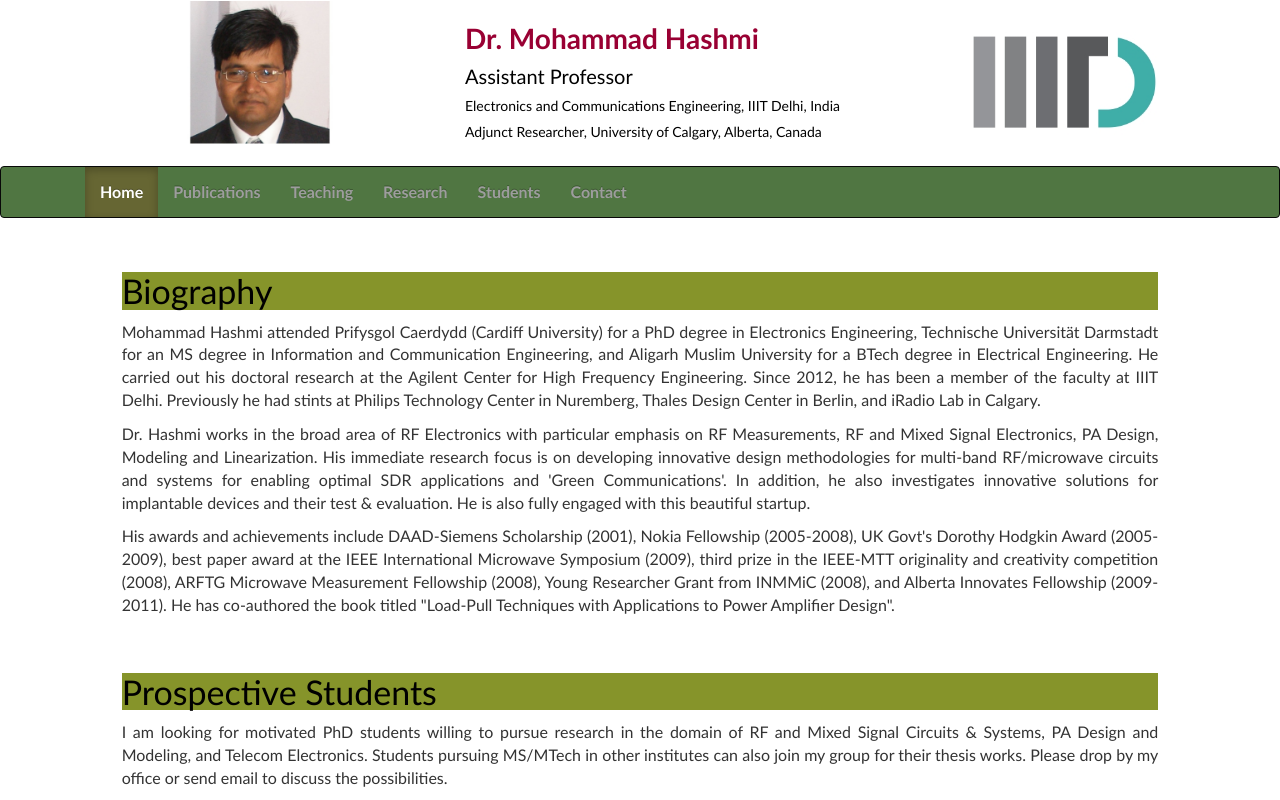
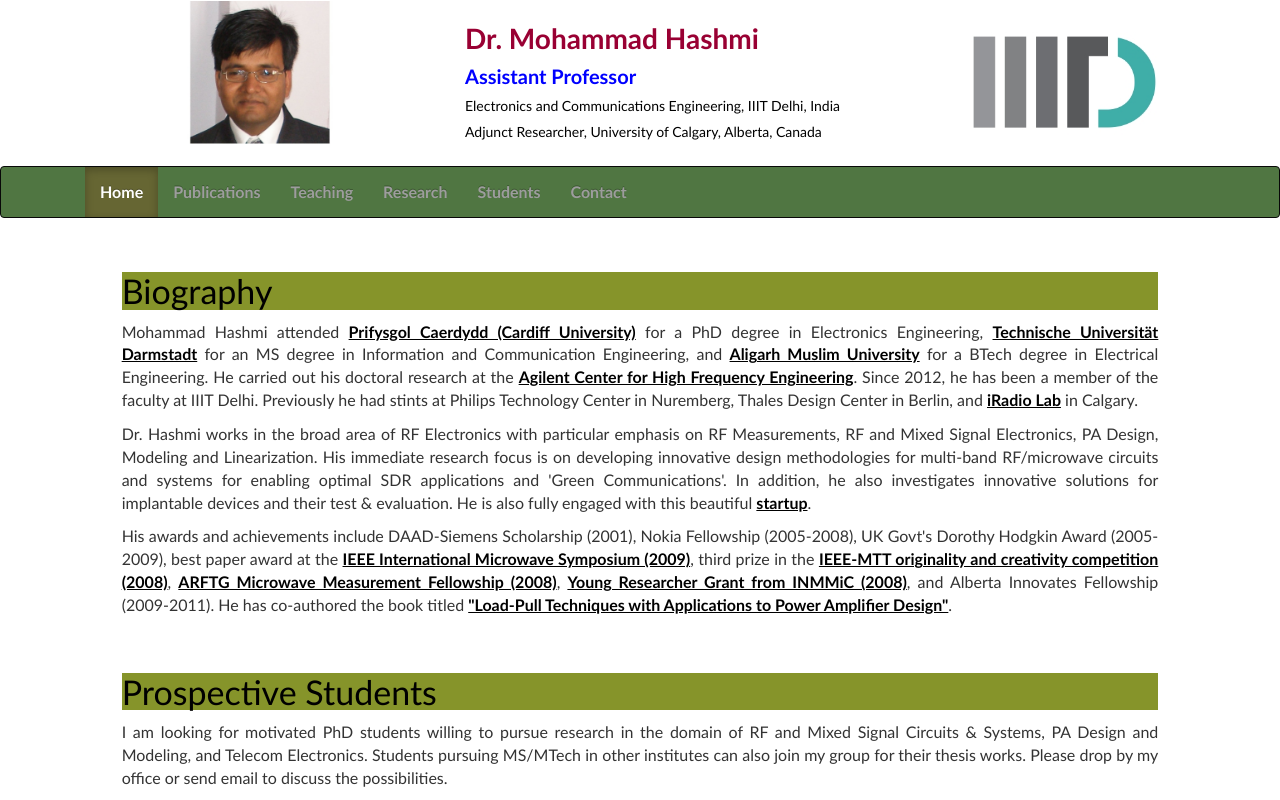
Before and after one commit to thecyclone/MSH_Website, a plain HTML site: page index.html in a window 1280 px wide. Shown: the top 800 px of the page. Drawn offline with nearby package versions, Linux system fonts and the light colour scheme.

Commit message:
changed colours

```diff
--- a/index.html
+++ b/index.html
@@ -34,7 +34,7 @@
                 </div>
                 <div class="col-xs-12 col-sm-5">
                     <h3><strong><font color="#990033"> Dr. Mohammad Hashmi</font></strong></h3>
-                    <h4>Assistant Professor</h4>
+                    <h4><font color="blue"><strong>Assistant Professor</strong></font></h4>
                     <h6>Electronics and Communications Engineering, IIIT Delhi, India </h6>
                     <h6>Adjunct Researcher, University of Calgary, Alberta, Canada</h6>
                 </div>
@@ -70,11 +70,11 @@
     <div class="row row-content">
         <div class="col-xs-12 col-sm-10 col-sm-offset-1">
             <h2 class="stripe-1">Biography</h2>
-            <p>Mohammad Hashmi attended Prifysgol Caerdydd (Cardiff University) for a PhD degree in Electronics Engineering, Technische Universität Darmstadt for an MS degree in Information and Communication Engineering, and Aligarh Muslim University for a BTech degree in Electrical Engineering. He carried out his doctoral research at the Agilent Center for High Frequency Engineering. Since 2012, he has been a member of the faculty at IIIT Delhi. Previously he had stints at Philips Technology Center in Nuremberg, Thales Design Center in Berlin, and iRadio Lab in Calgary.</p>
+            <p>Mohammad Hashmi attended <a href="http://www.engineering.cf.ac.uk/" class="ab" target="_blank">Prifysgol Caerdydd (Cardiff University)</a> for a PhD degree in Electronics Engineering, <a href="www.ice.tu-darmstadt.de/" class="ab" target="_blank">Technische Universität Darmstadt</a> for an MS degree in Information and Communication Engineering, and <a href="http://www.amu.ac.in/" class="ab" target="_blank">Aligarh Muslim University</a> for a BTech degree in Electrical Engineering. He carried out his doctoral research at the <a href="http://www.chfe.engineering.cf.ac.uk/" class="ab" target="_blank">Agilent Center for High Frequency Engineering</a>. Since 2012, he has been a member of the faculty at IIIT Delhi. Previously he had stints at Philips Technology Center in Nuremberg, Thales Design Center in Berlin, and <a href="http://www.iradio.ucalgary.ca/" target="_blank" class="ab">iRadio Lab</a> in Calgary.</p>
 
-            <p>Dr. Hashmi works in the broad area of RF Electronics with particular emphasis on RF Measurements, RF and Mixed Signal Electronics, PA Design, Modeling and Linearization. His immediate research focus is on developing innovative design methodologies for multi-band RF/microwave circuits and systems for enabling optimal SDR applications and 'Green Communications'. In addition, he also investigates innovative solutions for implantable devices and their test & evaluation. He is also fully engaged with this beautiful startup.</p>
+            <p>Dr. Hashmi works in the broad area of RF Electronics with particular emphasis on RF Measurements, RF and Mixed Signal Electronics, PA Design, Modeling and Linearization. His immediate research focus is on developing innovative design methodologies for multi-band RF/microwave circuits and systems for enabling optimal SDR applications and 'Green Communications'. In addition, he also investigates innovative solutions for implantable devices and their test & evaluation. He is also fully engaged with this beautiful <a href="https://www.iiitd.edu.in/~mshashmi/Homepage_of_Mohammad_Hashmi_files/Jafar.jpg" class="ab" target="_blank">startup</a>.</p>
 
-            <p>His awards and achievements include DAAD-Siemens Scholarship (2001), Nokia Fellowship (2005-2008), UK Govt's Dorothy Hodgkin Award (2005-2009), best paper award at the IEEE International Microwave Symposium (2009), third prize in the IEEE-MTT originality and creativity competition (2008), ARFTG Microwave Measurement Fellowship (2008), Young Researcher Grant from INMMiC (2008), and Alberta Innovates Fellowship (2009-2011). He has co-authored the book titled "Load-Pull Techniques with Applications to Power Amplifier Design".</p>
+            <p>His awards and achievements include DAAD-Siemens Scholarship (2001), Nokia Fellowship (2005-2008), UK Govt's Dorothy Hodgkin Award (2005-2009), best paper award at the <a href="http://ieeexplore.ieee.org/stamp/stamp.jsp?arnumber=05462805&tag=1" class="ab" target="_blank">IEEE International Microwave Symposium (2009)</a>, third prize in the <a href="http://www.mtt-archives.org/%7Emtt11/ims_award.htm" class="ab" target="_blank">IEEE-MTT originality and creativity competition (2008)</a>, <a href="https://docs.google.com/viewer?url=http://www.arftg.org/Newsletters/40_fall%25202008.pdf" class="ab" target="_blank">ARFTG Microwave Measurement Fellowship (2008)</a>, <a href="www.inmmic.org" class="ab" target="_blank">Young Researcher Grant from INMMiC (2008)</a>, and Alberta Innovates Fellowship (2009-2011). He has co-authored the book titled <a href="https://www.amazon.com/Load-Pull-Techniques-Applications-Amplifier-Microelectronics/dp/9400744609?ie=UTF8&*Version*=1&*entries*=0" class="ab" target="_blank">"Load-Pull Techniques with Applications to Power Amplifier Design"</a>.</p>
             <br>
             <h2 class="stripe-1">Prospective Students</h2>
             <p>I am looking for motivated PhD students willing to pursue research in the domain of RF and Mixed Signal Circuits & Systems, PA Design and Modeling, and Telecom Electronics. Students pursuing MS/MTech in other institutes can also join my group for their thesis works. Please drop by my office or send email to discuss the possibilities.</p>
```
Also changed, not shown: contact.html (+1 -1 lines), publications.html (+1 -1 lines), research.html (+1 -1 lines), students.html (+1 -1 lines), teaching.html (+1 -1 lines).
